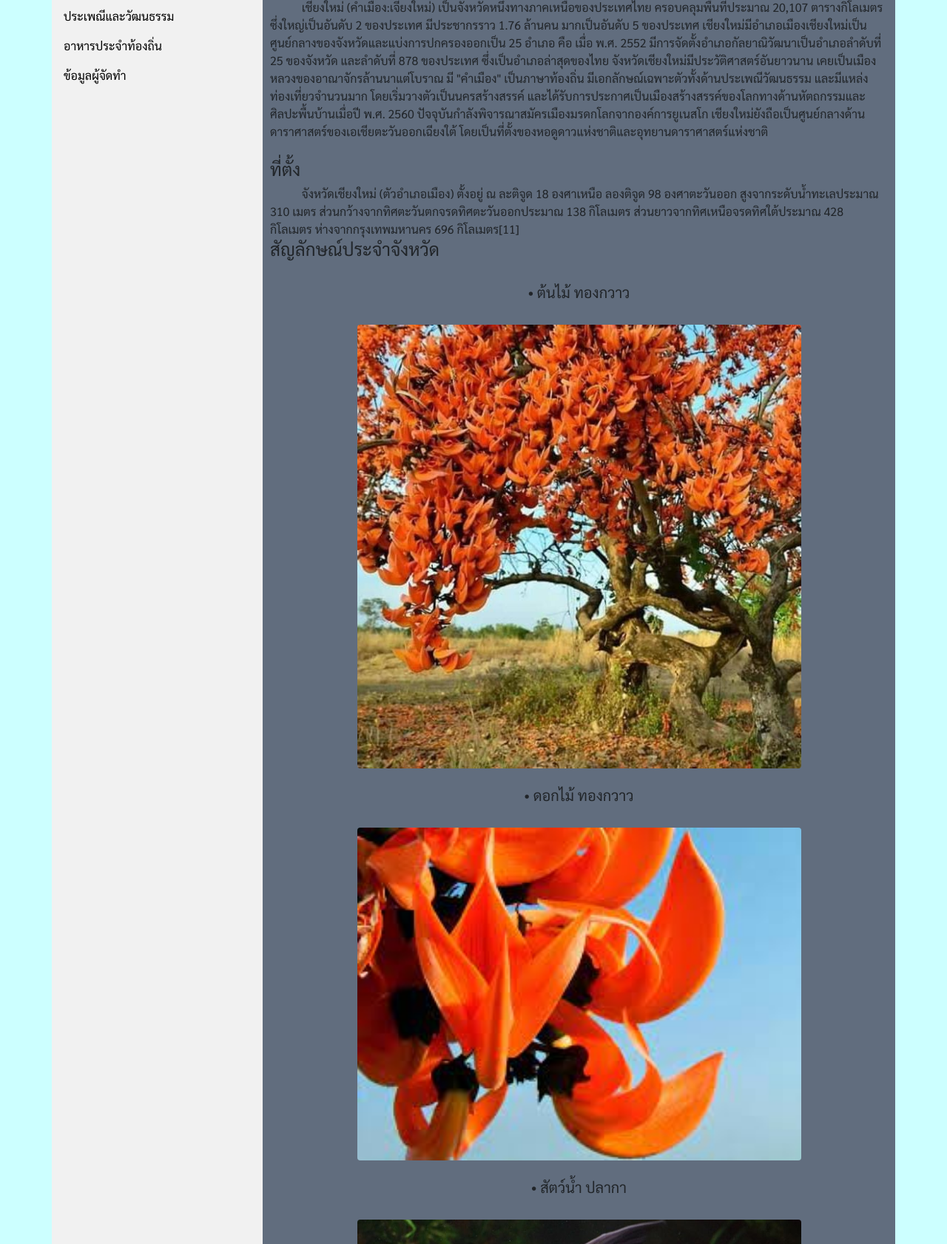
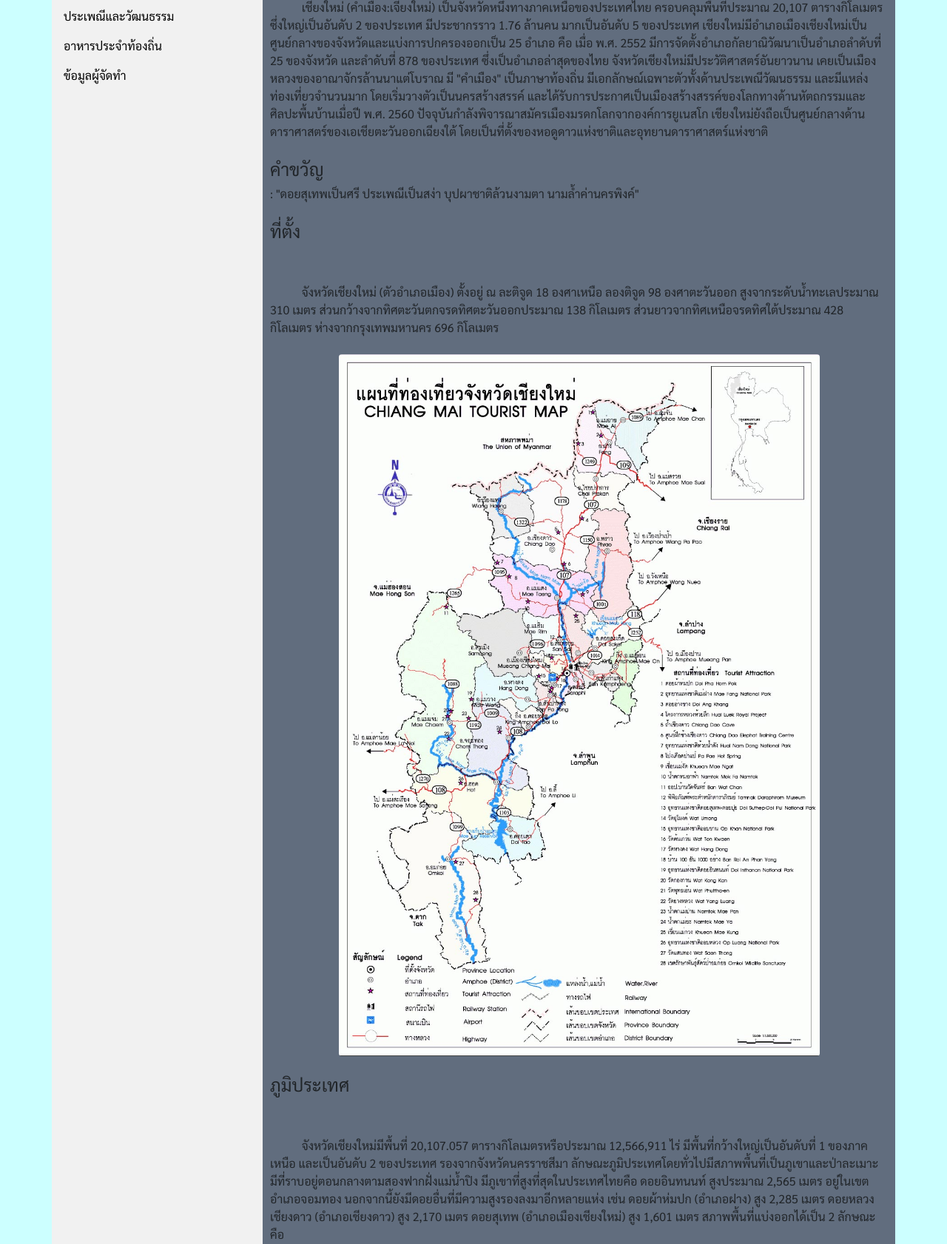
Before and after one commit to napaeworn/phpclassroom, a PHP site: page /lswproject.php in a window 1280 px wide. Shown: the part 238-1920 px from the top of the page at 74% size. Run offline with PHP 8.4, Linux system fonts and the light colour scheme.

Commit message:
Update lswproject.php

```diff
--- a/lswproject.php
+++ b/lswproject.php
@@ -84,8 +84,17 @@
 
           &nbsp;&nbsp;&nbsp;&nbsp;&nbsp;&nbsp;&nbsp;&nbsp;&nbsp;&nbsp;&nbsp;เชียงใหม่ (คำเมือง:เจียงใหม่) เป็นจังหวัดหนึ่งทางภาคเหนือของประเทศไทย ครอบคลุมพื้นที่ประมาณ 20,107 ตารางกิโลเมตรซึ่งใหญ่เป็นอันดับ 2 ของประเทศ มีประชากรราว 1.76 ล้านคน มากเป็นอันดับ 5 ของประเทศ เชียงใหม่มีอำเภอเมืองเชียงใหม่เป็นศูนย์กลางของจังหวัดและแบ่งการปกครองออกเป็น 25 อำเภอ คือ
           เมื่อ พ.ศ. 2552 มีการจัดตั้งอำเภอกัลยาณิวัฒนาเป็นอำเภอลำดับที่ 25 ของจังหวัด และลำดับที่ 878 ของประเทศ ซึ่งเป็นอำเภอล่าสุดของไทย จังหวัดเชียงใหม่มีประวัติศาสตร์อันยาวนาน เคยเป็นเมืองหลวงของอาณาจักรล้านนาแต่โบราณ มี "คำเมือง" เป็นภาษาท้องถิ่น มีเอกลักษณ์เฉพาะตัวทั้งด้านประเพณีวัฒนธรรม และมีแหล่งท่องเที่ยวจำนวนมาก โดยเริ่มวางตัวเป็นนครสร้างสรรค์ และได้รับการประกาศเป็นเมืองสร้างสรรค์ของโลกทางด้านหัตถกรรมและศิลปะพื้นบ้านเมื่อปี พ.ศ. 2560 ปัจจุบันกำลังพิจารณาสมัครเมืองมรดกโลกจากองค์การยูเนสโก เชียงใหม่ยังถือเป็นศูนย์กลางด้านดาราศาสตร์ของเอเชียตะวันออกเฉียงใต้ โดยเป็นที่ตั้งของหอดูดาวแห่งชาติและอุทยานดาราศาสตร์แห่งชาติ<br><br>
-          <h4>ที่ตั้ง</h4>
-          &nbsp;&nbsp;&nbsp;&nbsp;&nbsp;&nbsp;&nbsp;&nbsp;&nbsp;&nbsp;&nbsp;จังหวัดเชียงใหม่ (ตัวอำเภอเมือง) ตั้งอยู่ ณ ละติจูด 18 องศาเหนือ ลองติจูด 98 องศาตะวันออก สูงจากระดับน้ำทะเลประมาณ 310 เมตร ส่วนกว้างจากทิศตะวันตกจรดทิศตะวันออกประมาณ 138 กิโลเมตร ส่วนยาวจากทิศเหนือจรดทิศใต้ประมาณ 428 กิโลเมตร ห่างจากกรุงเทพมหานคร 696 กิโลเมตร[11]
+          <h4>คำขวัญ</h4>: "ดอยสุเทพเป็นศรี ประเพณีเป็นสง่า บุปผาชาติล้วนงามตา นามล้ำค่านครพิงค์"<br><br>
+          <h4>ที่ตั้ง</h4><br><br>
+          &nbsp;&nbsp;&nbsp;&nbsp;&nbsp;&nbsp;&nbsp;&nbsp;&nbsp;&nbsp;&nbsp;จังหวัดเชียงใหม่ (ตัวอำเภอเมือง) ตั้งอยู่ ณ ละติจูด 18 องศาเหนือ ลองติจูด 98 องศาตะวันออก สูงจากระดับน้ำทะเลประมาณ 310 เมตร ส่วนกว้างจากทิศตะวันตกจรดทิศตะวันออกประมาณ 138 กิโลเมตร ส่วนยาวจากทิศเหนือจรดทิศใต้ประมาณ 428 กิโลเมตร ห่างจากกรุงเทพมหานคร 696 กิโลเมตร<br><br>
+          <center>
+          <img src="map.jpg" width = "650px" class="img-fluid rounded"><br><br>
+          </center>
+          <h4>ภูมิประเทศ </h4><br><br>
+&nbsp;&nbsp;&nbsp;&nbsp;&nbsp;&nbsp;&nbsp;&nbsp;&nbsp;&nbsp;&nbsp;จังหวัดเชียงใหม่มีพื้นที่ 20,107.057 ตารางกิโลเมตรหรือประมาณ 12,566,911 ไร่ มีพื้นที่กว้างใหญ่เป็นอันดับที่ 1 ของภาคเหนือ และเป็นอันดับ 2 ของประเทศ รองจากจังหวัดนครราชสีมา ลักษณะภูมิประเทศโดยทั่วไปมีสภาพพื้นที่เป็นภูเขาและป่าละเมาะ มีที่ราบอยู่ตอนกลางตามสองฟากฝั่งแม่น้ำปิง มีภูเขาที่สูงที่สุดในประเทศไทยคือ ดอยอินทนนท์ สูงประมาณ 2,565 เมตร อยู่ในเขตอำเภอจอมทอง นอกจากนี้ยังมีดอยอื่นที่มีความสูงรองลงมาอีกหลายแห่ง เช่น ดอยผ้าห่มปก (อำเภอฝาง) สูง 2,285 เมตร ดอยหลวงเชียงดาว (อำเภอเชียงดาว) สูง 2,170 เมตร ดอยสุเทพ (อำเภอเมืองเชียงใหม่) สูง 1,601 เมตร สภาพพื้นที่แบ่งออกได้เป็น 2 ลักษณะคือ<br><br>
+&nbsp;&nbsp;&nbsp;&nbsp;&nbsp;&nbsp;&nbsp;&nbsp;&nbsp;&nbsp;&nbsp;&nbsp;&nbsp;&nbsp;&nbsp;&nbsp;&nbsp;&nbsp;&nbsp;&nbsp;&nbsp;&nbsp;1.	พื้นที่ภูเขา คิดเป็นพื้นที่ประมาณร้อยละ 80 ของจังหวัด ประกอบด้วยทิวเขาอินทนนท์ (หรือถนนธงชัยตะวันออก) ตั้งอยู่ทางทิศตะวันตกของจังหวัด พาดยาวจากทิศเหนือจรดใต้ ตามแนวรอยต่อกับจังหวัดแม่ฮ่องสอน และทิวเขาขุนตาน ซึ่งตั้งอยู่ทางทิศตะวันออกของจังหวัด พาดผ่านในทิศเหนือ-ใต้  พื้นที่ภูเขาส่วนใหญ่เป็นป่าต้นน้ำลำธาร ไม่เหมาะสมต่อการเพาะปลูก ส่วนบางพื้นที่เป็นพื้นที่อยู่อาศัยของชาวเขาชาติพันธุ์ต่าง ๆ<br><br>
+&nbsp;&nbsp;&nbsp;&nbsp;&nbsp;&nbsp;&nbsp;&nbsp;&nbsp;&nbsp;&nbsp;&nbsp;&nbsp;&nbsp;&nbsp;&nbsp;&nbsp;&nbsp;&nbsp;&nbsp;&nbsp;&nbsp;2.	พื้นที่ราบลุ่มน้ำและที่ราบเชิงเขา กระจายอยู่ทั่วไประหว่างหุบเขาทอดตัวในแนวเหนือ-ใต้ ได้แก่ ที่ราบลุ่มน้ำปิง ลุ่มน้ำฝาง ลุ่มน้ำแม่งัด เป็นพื้นที่ที่มีความอุดมสมบูรณ์เหมาะสมต่อการเกษตร<br><br>
+
           <h4>สัญลักษณ์ประจำจังหวัด</h4><br>
           <center>
             <h5>• ต้นไม้   ทองกวาว</h5><br>
```
